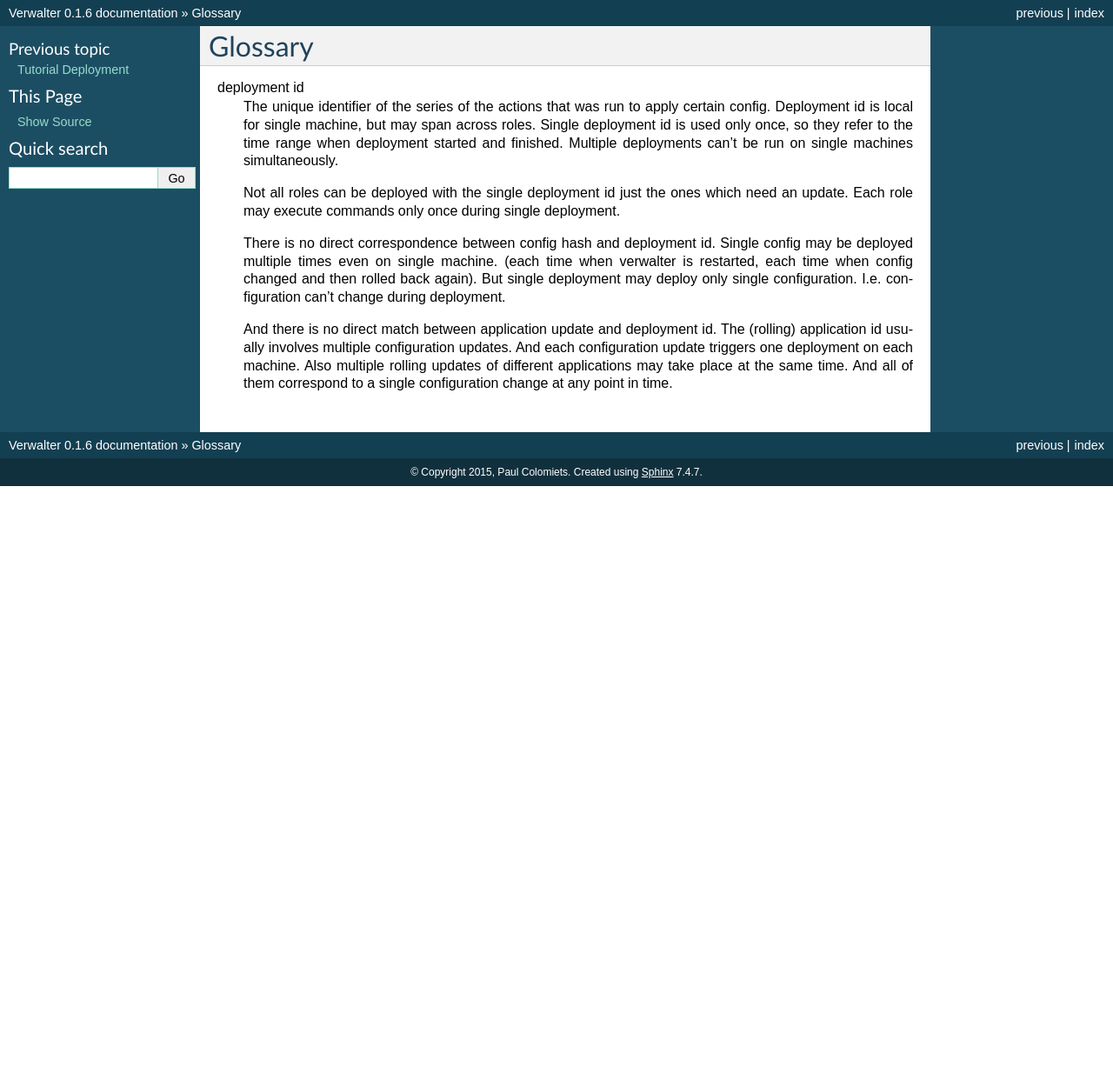
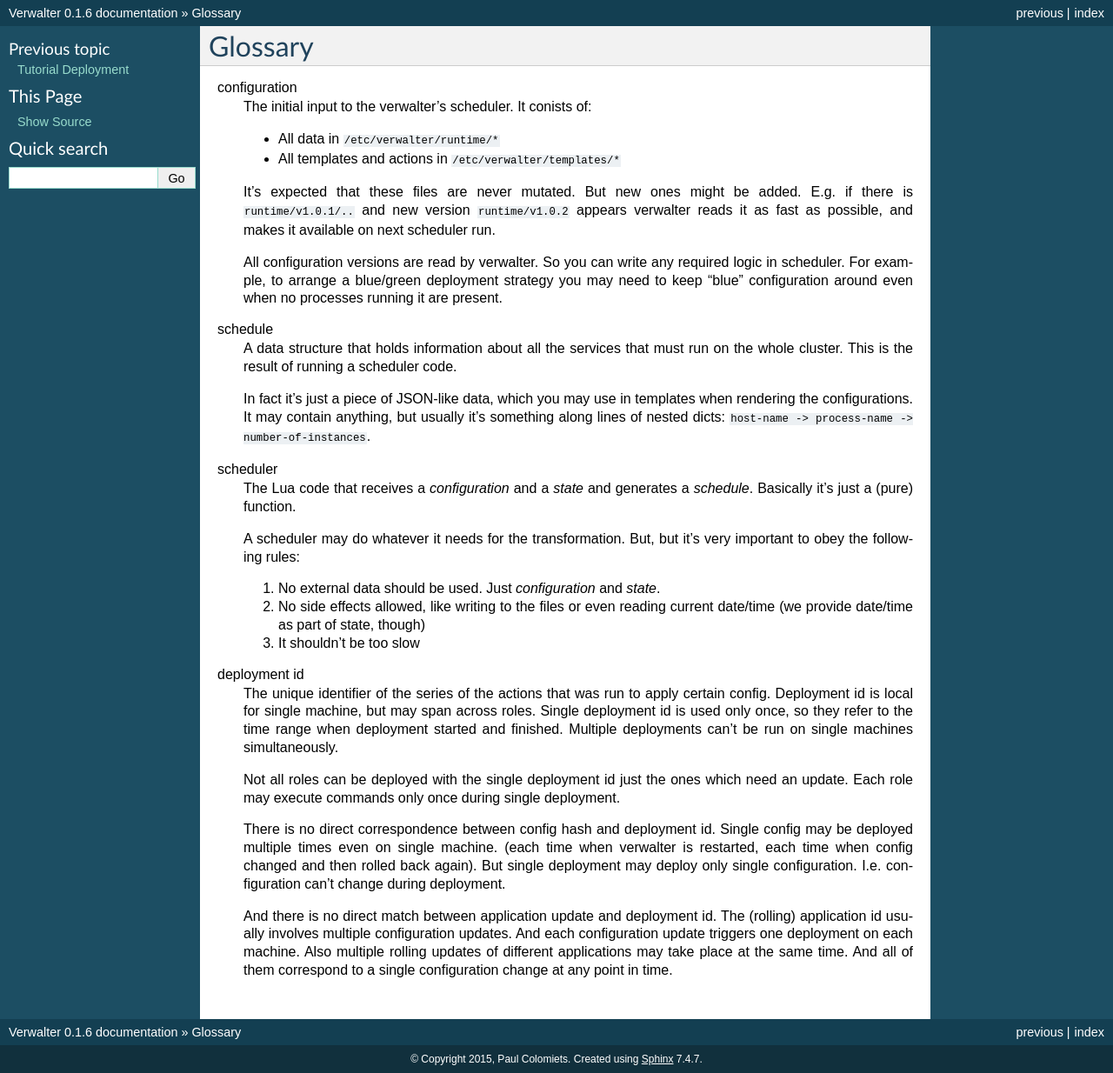
Before and after one commit to tailhook/verwalter, a Sphinx documentation site: the page built from doc/glossary.rst, in a window 1280 px wide. Shown: the whole page at 87% size. Built offline with Sphinx 7.4.7, drawn with Linux system fonts in a browser that asks for light colours; before the commit the page ends 900 px from its top, so only the background shows below that.

Commit message:
docs: Add more text to glossary

```diff
--- a/doc/glossary.rst
+++ b/doc/glossary.rst
@@ -2,6 +2,42 @@
 Glossary
 ========
 
+configuration
+  The initial input to the verwalter's scheduler. It conists of:
+
+  * All data in ``/etc/verwalter/runtime/*``
+  * All templates and actions in ``/etc/verwalter/templates/*``
+
+  It's expected that these files are never mutated. But new ones might be
+  added. E.g. if there is ``runtime/v1.0.1/..`` and new version
+  ``runtime/v1.0.2`` appears verwalter reads it as fast as possible, and
+  makes it available on next scheduler run.
+
+  All configuration versions are read by verwalter. So you can write any
+  required logic in scheduler. For example, to arrange a blue/green deployment
+  strategy you may need to keep "blue" configuration around even when no
+  processes running it are present.
+
+schedule
+  A data structure that holds information about all the services that must
+  run on the whole cluster. This is the result of running a scheduler code.
+
+  In fact it's just a piece of JSON-like data, which you may use in templates
+  when rendering the configurations. It may contain anything, but usually
+  it's something along lines of nested dicts:
+  ``host-name -> process-name -> number-of-instances``.
+
+scheduler
+  The Lua code that receives a *configuration* and a *state* and generates
+  a *schedule*. Basically it's just a (pure) function.
+
+  A scheduler may do whatever it needs for the transformation. But, but it's
+  very important to obey the following rules:
+
+  1. No external data should be used. Just *configuration* and *state*.
+  2. No side effects allowed, like writing to the files or even reading
+     current date/time (we provide date/time as part of state, though)
+  3. It shouldn't be too slow
 
 deployment id
   The unique identifier of the series of the actions that was run to apply
```
